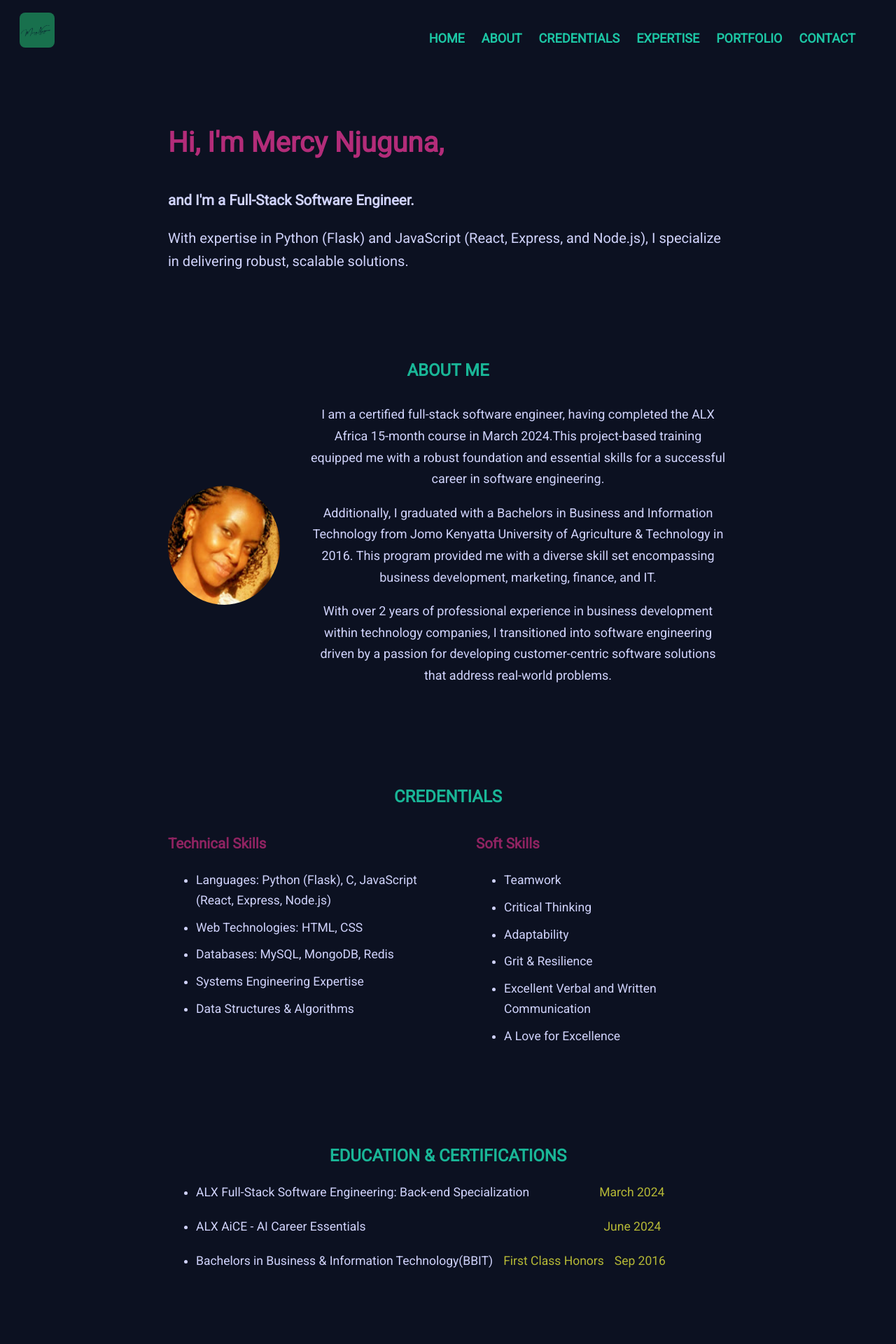
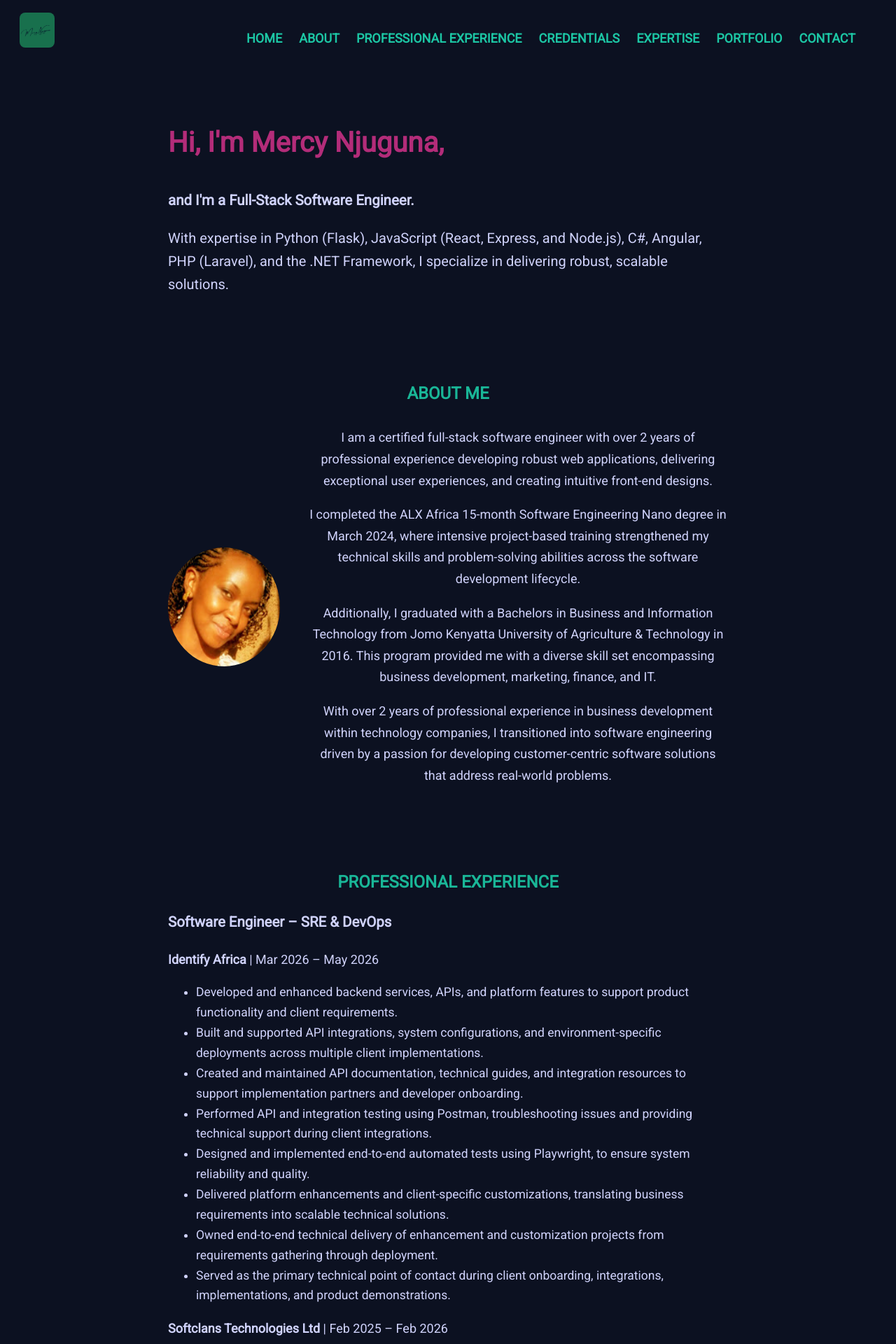
Before and after one commit to MercyNJ/tech-portfolio, a Flask app: page / in a window 1280 px wide. Shown: the top 1920 px of the page at 70% size. Run offline with Flask 3, Linux system fonts and the light colour scheme.

Commit message:
Update portfolio content and experience section

```diff
--- a/templates/index.html
+++ b/templates/index.html
@@ -16,6 +16,7 @@
             <ul>
                 <li><a href="#home">HOME</a></li>
                 <li><a href="#about">ABOUT</a></li>
+                <li><a href="#professional-experience">PROFESSIONAL EXPERIENCE</a></li>
                 <li><a href="#credentials">CREDENTIALS</a></li>
                 <li><a href="#services">EXPERTISE</a></li>
                 <li><a href="#portfolio">PORTFOLIO</a></li>
@@ -28,7 +29,7 @@
         <div class="content">
 		<h1 class="introheading">Hi, I'm Mercy Njuguna,</h1>
 		<h3>and I'm a Full-Stack Software Engineer.</h3>
-            <p class="introparagraph">With expertise in Python (Flask) and JavaScript (React, Express, and Node.js), I specialize in delivering robust, scalable solutions.</p>
+            <p class="introparagraph">With expertise in Python (Flask), JavaScript (React, Express, and Node.js), C#, Angular, PHP (Laravel), and the .NET Framework, I specialize in delivering robust, scalable solutions.</p>
         </div>
     </section>
 
@@ -40,7 +41,8 @@
                    <img src="{{ url_for('static', filename='images/profilepic.jpg') }}" alt="Logo">
               </div>
 	      <div class="text">
-                <p>I am a certified full-stack software engineer, having completed the ALX Africa 15-month course in March 2024.This project-based training equipped me with a robust foundation and essential skills for a successful career in software engineering.</p>
+	            <p>I am a certified full-stack software engineer with over 2 years of professional experience developing robust web applications, delivering exceptional user experiences, and creating intuitive front-end designs.</p>
+                <p>I completed the ALX Africa 15-month Software Engineering Nano degree in March 2024, where intensive project-based training strengthened my technical skills and problem-solving abilities across the software development lifecycle.</p>
 	        <p>Additionally, I graduated with a Bachelors in Business and Information Technology from Jomo Kenyatta University of Agriculture & Technology in 2016. This program provided me with a diverse skill set encompassing business development, marketing, finance, and IT.
 </p>
 	        <p>With over 2 years of professional experience in business development within technology companies, I transitioned into software engineering driven by a passion for developing customer-centric software solutions that address real-world problems.
@@ -50,6 +52,56 @@
         </div>
     </section>
 
+    <section id="professional-experience">
+    <div class="content">
+        <h2>Professional Experience</h2>
+
+        <div class="technical-skills">
+            <h3>Software Engineer – SRE & DevOps</h3>
+            <p><strong>Identify Africa</strong> | Mar 2026 – May 2026</p>
+            <ul>
+                <li>Developed and enhanced backend services, APIs, and platform features to support product functionality and client requirements.</li>
+
+                <li>Built and supported API integrations, system configurations, and environment-specific deployments across multiple client implementations.</li>
+
+                <li>Created and maintained API documentation, technical guides, and integration resources to support implementation partners and developer onboarding.</li>
+
+                <li>Performed API and integration testing using Postman, troubleshooting issues and providing technical support during client integrations.</li>
+
+                <li>Designed and implemented end-to-end automated tests using Playwright, to ensure system reliability and quality.</li>
+
+                <li>Delivered platform enhancements and client-specific customizations, translating business requirements into scalable technical solutions.</li>
+
+                <li>Owned end-to-end technical delivery of enhancement and customization projects from requirements gathering through deployment.</li>
+
+                <li>Served as the primary technical point of contact during client onboarding, integrations, implementations, and product demonstrations.</li>
+            </ul>
+            <p><strong>Softclans Technologies Ltd</strong> | Feb 2025 – Feb 2026</p>
+            <h3>Junior Software Engineer – Enterprise Systems Development</h3>
+            <h4>Software Engineer Intern</h4>
+            <p><strong>Softclans Technologies Ltd</strong> | Sep 2024 – Jan 2025</p>
+
+            <ul>
+                <li>Developed well-structured and efficient applications using C#, .NET Framework, AngularJS, and Microsoft SQL Server while following software engineering best practices.</li>
+
+                <li>Built and optimized responsive frontend components using Angular to enhance user experience and interface functionality.</li>
+
+                <li>Integrated data from multiple backend services, APIs, and databases to support seamless system functionality and data flow.</li>
+
+                <li>Designed and executed testing procedures to validate application functionality, security, performance, and system reliability.</li>
+
+                <li>Designed and implemented BPM workflows and automation scripts to optimize business processes and improve operational efficiency.</li>
+
+                <li>Developed and optimized SQL scripts to improve database performance, efficient data processing, and retrieval.</li>
+
+                <li>Contributed to requirements analysis, workflow design, user stories, and technical documentation to support evolving business and system needs.</li>
+
+                <li>Collaborated with business stakeholders and executive management to solve technical challenges and deliver scalable software solutions.</li>
+            </ul>
+        </div>
+    </div>
+</section>
+
     <section id="credentials">
         <div class="content">
             <h2>Credentials</h2>
@@ -57,11 +109,13 @@
                 <div class="technical-skills">
                     <h3>Technical Skills</h3>
                     <ul>
-                        <li>Languages: Python (Flask), C, JavaScript (React, Express, Node.js)</li>
+                        <li>Languages & Frameworks: Python (Flask), JavaScript (React, Express, Node.js), C#, Angular, PHP (Laravel), .NET Framework, C</li>
                         <li>Web Technologies: HTML, CSS</li>
-                        <li>Databases: MySQL, MongoDB, Redis</li>
+                        <li>Databases: PostgreSQL, MySQL, MongoDB, Redis</li>
+                        <li>API Integrations</li>
+                        <li>Site Reliability Engineering (SRE)</li>
                         <li>Systems Engineering Expertise</li>
-                        <li>Data Structures & Algorithms</li>
+                        <li>CI/CD Pipelines & Deployment Automation</li>
                     </ul>
                 </div>
                 <div class="soft-skills">
@@ -120,7 +174,7 @@
 		     <img class="project-image" src="{{ url_for('static', filename='images/inlightofeternity.png') }}" alt="Inlightofeternity">
                     <h3>Blog Web App</h3>
                     <p><a href="http://inlightofeternity.co.ke">Find the blog here</a></p>
-                    <p>I developed this blogging application independently, handling both the frontend and backend development.</p>
+                    <p>I developed this blogging application handling both the frontend and backend development.</p>
 		    <p><span class="highlight">Technology Stack:</span> React, Express, Node.js, MySQL</p>
 		    <p><span class="highlight">Functionalities:</span></p>
                     <ul>
@@ -131,18 +185,22 @@
                     </ul>
 		    <p><span class="highlight">Ongoing Improvements:</span></p>
 		    <ul>
-                        <li>Code restructuring to reduce duplication and break larger files into smaller, manageable ones</li>
+                        <li>Enhancements of existing features</li>
                         <li>Addition of comprehensive automated tests</li>
                         <li>Enhanced documentation</li>
                         <li>Integration of filters, search options and subcategories</li>
                     </ul>
-                    <p><a href="https://github.com/MercyNJ/blog-app">GitHub Repository: Blog App</a></p>
+                    <p><a href="https://github.com/MercyNJ/blog-app">GitHub Repository: Blog App</a></p></br>
+
+                    <p><span style="color: #b6b936;">Disclaimer:</span> <br>
+ Initially, I had completed this project using MongoDB,For the MongoDB version of the codebase, please visit <a href="https://github.com/MercyNJ/MERN-Blog" target="_blank" style="color: #b6b936;">this GitHub repository</a>.                </p>
+
                 </div>
 		<div class="project">
                   <h3>DentalEasePro</h3>
                     <p><a href="http://dentmartenterprises.co.ke">Visit DentalEasePro</a></p>
-                    <p>A fully functional web application that automates the daily tasks of a dental supplier. I developed this in collaboration with <a href="https://www.linkedin.com/in/modeste-ciira-336025260/">Modeste Ciira</a>, working together on both the frontend and backend. This project demonstrates my ability to effectively collaborate within a team.</p>
-                    <p>Since the site contains the supplier's personal data, login is required. Here is a demonstration of the web app via a <a href="https://youtu.be/JDb0ux17aUs">video</a>, showcasing its features before deployment and further improvements requested by the supplier.</p>
+                    <p>This is a fully functional web application that automates the daily tasks of a dental supplier. I contributed to both the frontend and backend development, delivering an end-to-end solution that streamlines business operations and improves efficiency.</p>
+                    <p>Since the site contains personal data, login is required.
 		    <p><span class="highlight">Technology Stack:</span> Python (Flask), MySQL, HTML, CSS, JavaScript</p>
 		    <p><span class="highlight">Functionalities:</span></p>
                         <ul>
@@ -150,8 +208,7 @@
                             <li>Invoice Creation: Enables the supplier to generate invoices by selecting a customer, specifying products and quantities, setting a due date, and recording payments. A warning is triggered if the selected quantity exceeds available stock, ensuring accuracy in both invoicing and inventory management.</li>
                             <li>Generate Statements: Allows the supplier to review all pending invoices, filter by customer ID or name, and generate statements with ease by clicking the "Generate Statement" button.</li>
                         </ul>
-                    <p>This application has significantly impacted the supplier's business. Although we developed it as a team of two, I am solely responsible for maintenance, updates, and adding new features. I also hosted the app, which is currently active.</p>
-                    <p><a href="https://github.com/MercyNJ/dentaleasepro">GitHub Repository: DentalEasePro</a></p>
+                    <p>This application has significantly impacted the supplier's business.</p>
                 </div>
             </div>
         </div>
@@ -166,7 +223,7 @@
                 <p><a href="https://www.linkedin.com/in/">LinkedIn</a></p>
 	      </div>
 	      <div class="right-links">
-                <p><a href="https://github.com/">Github</a></p>
+                <p><a href="https://github.com/MercyNJ">Github</a></p>
                 <p><a href="https://medium.com/@m">Medium</a></p>
 	      </div>
 	    </div>
```
